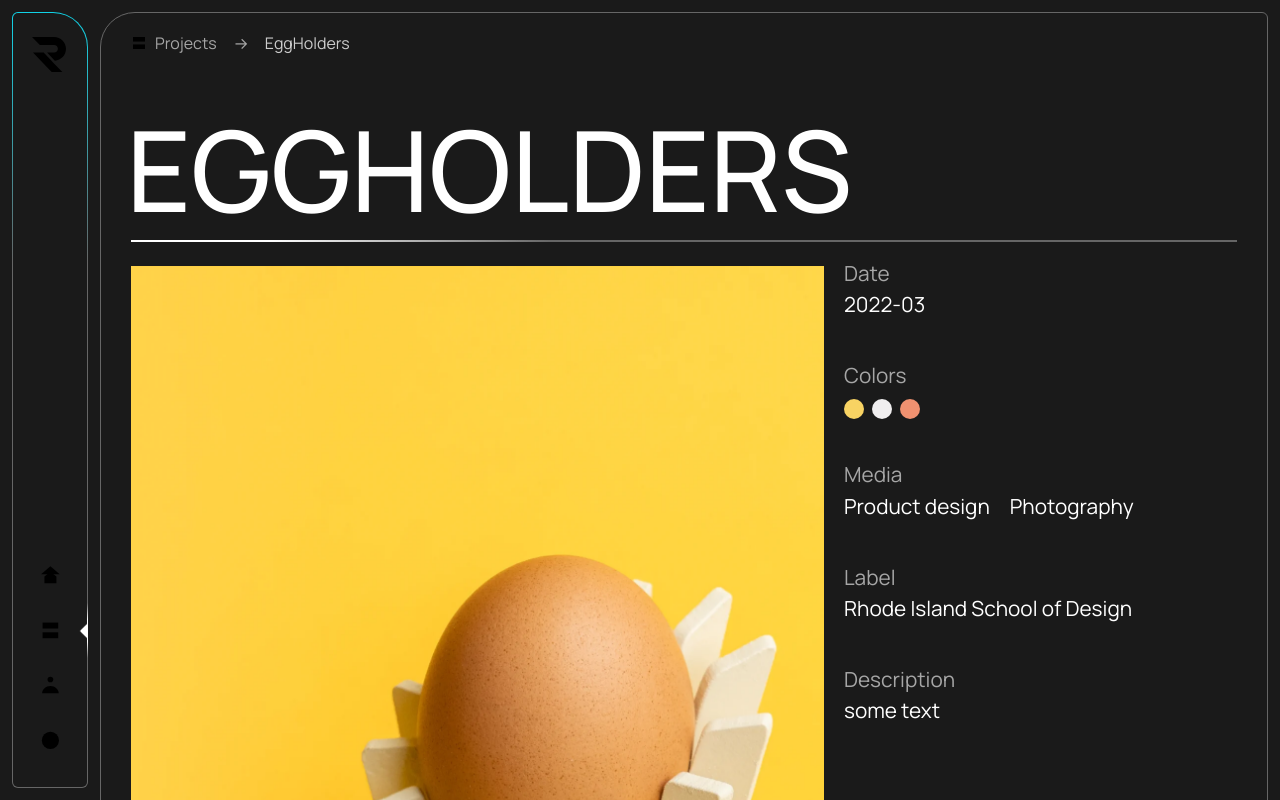
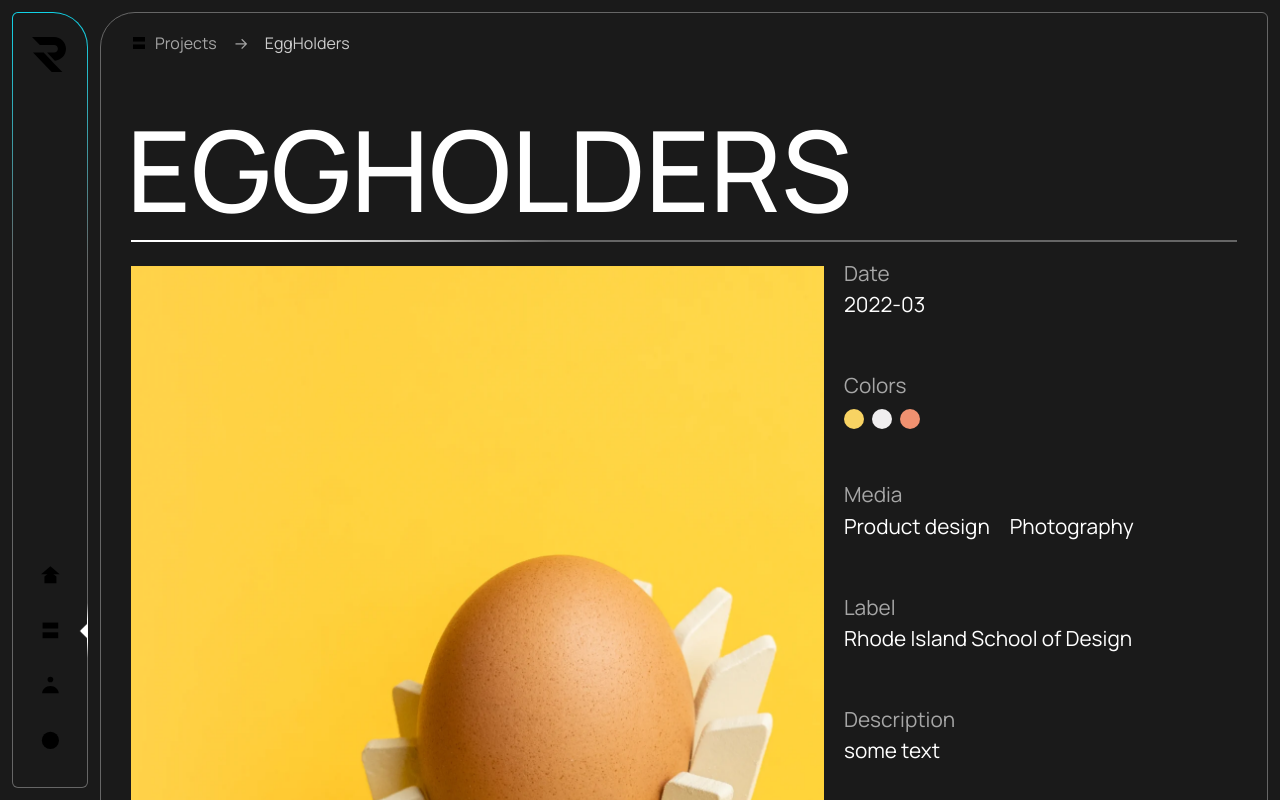
Before and after one commit to richardfxr/richardfxr, a React (Vite) app: page /projects/eggholders in a window 1280 px wide. Shown: the top 800 px of the page. Built offline with nearby package versions, Linux system fonts and the light colour scheme.

Commit message:
💄CSS: decreased --pad-4xl

```diff
--- a/src/components/ProjectInfo.scss
+++ b/src/components/ProjectInfo.scss
@@ -18,7 +18,7 @@
     dl {
         display: flex;
         flex-flow: column nowrap;
-        gap: var(--pad-xxxl);
+        gap: var(--pad-4xl);
 
         // top & bottom alignment compensation
         margin: calc(-1 * var(--padRem-xxs)) 0;
--- a/src/sass/_variables.scss
+++ b/src/sass/_variables.scss
@@ -32,7 +32,7 @@
    --pad-xl: 24px;
    --pad-xxl: 30px;
    --pad-xxxl: 40px;
-   --pad-4xl: 55px;
+   --pad-4xl: 50px;
    --pad-5xl: 70px;
    --pad-6xl: 90px;
    --pad-7xl: 110px;
```
